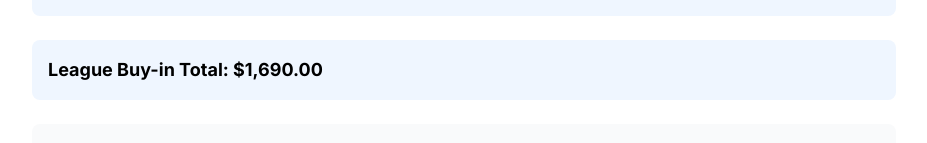
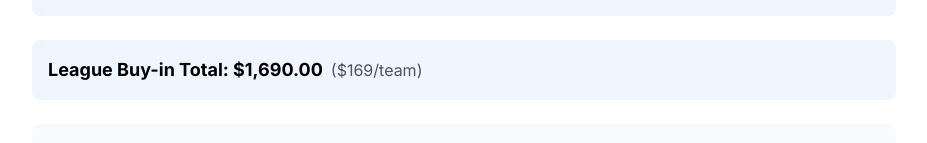
Before and after one commit to TyMurrayELM/fantasy-tracker, a Next.js app: page / in a window 1280 px wide. Shown: the part 252-395 px from the top of the page, without its empty margins (176-1103 px from the left). Built offline with nearby package versions, Linux system fonts and the light colour scheme.

Commit message:
Add per-team cost to league buy-in total

```diff
--- a/app/page.js
+++ b/app/page.js
@@ -322,6 +322,7 @@ export default function Home() {
           <div className="bg-blue-50 p-3 sm:p-4 rounded-lg mb-4 sm:mb-6">
             <div className="text-base sm:text-lg font-bold">
               League Buy-in Total: {new Intl.NumberFormat('en-US', { style: 'currency', currency: 'USD' }).format(totalBuyIn)}
+              <span className="text-sm sm:text-base font-normal text-gray-600 ml-2">(${leagueConfig.buyIn}/team)</span>
             </div>
           </div>
 
```
